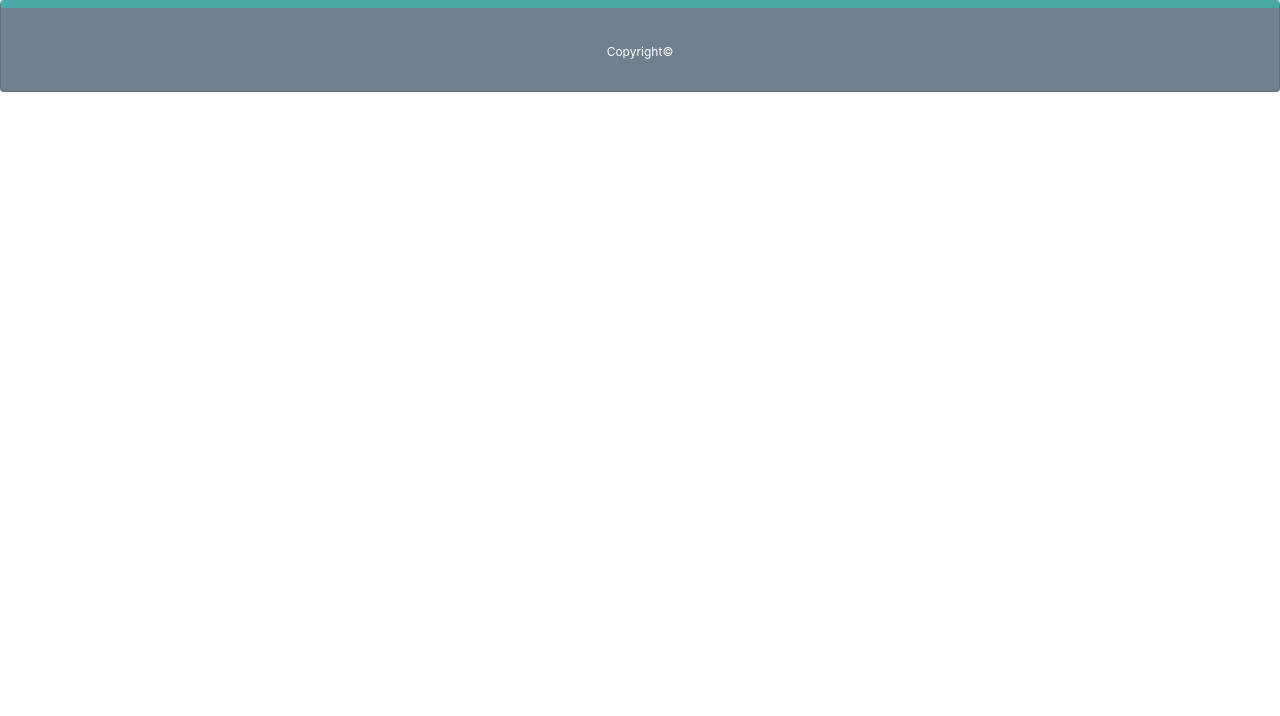
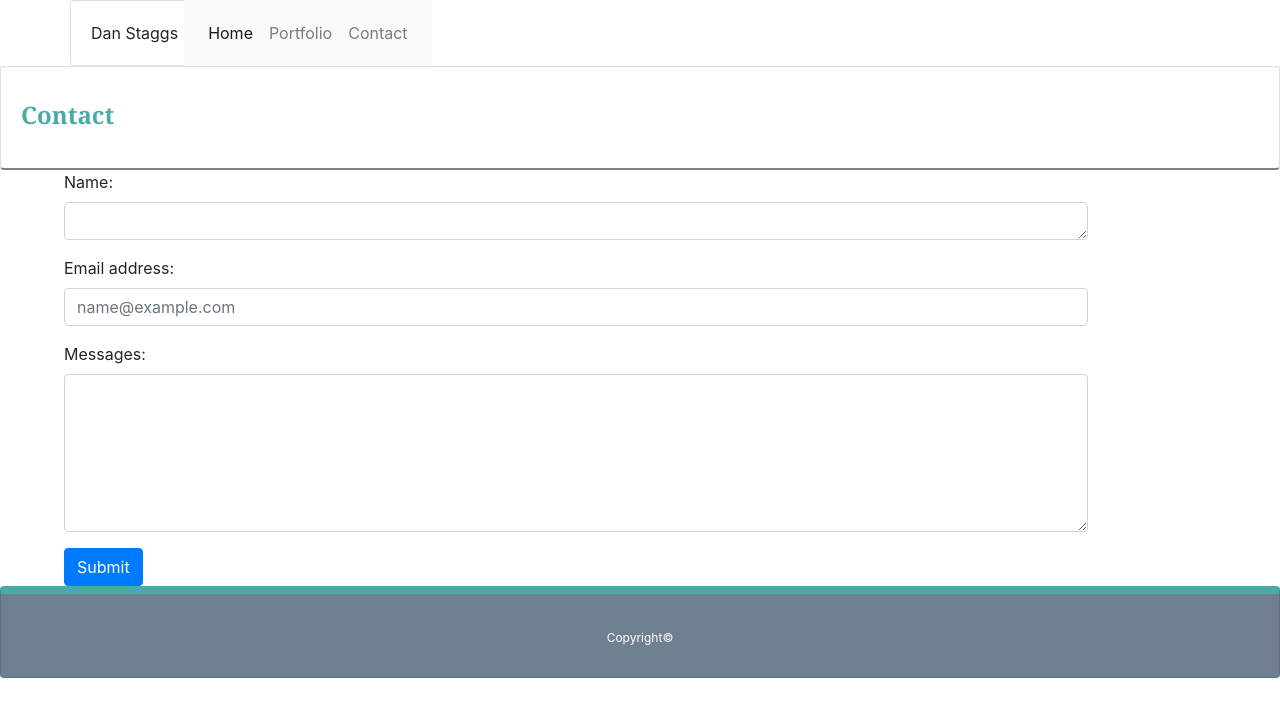
Before and after one commit to staggsdan/Bootstrap-Portfolio, a plain HTML site: page contact.html in a window 1280 px wide. Drawn offline with nearby package versions, Linux system fonts and the light colour scheme.

Commit message:
last upload before deadline. Check code for my questions and rants. Really did not enjoy working more closely with Bootstrap.

```diff
--- a/contact.html
+++ b/contact.html
@@ -10,20 +10,54 @@
 </head>
 <body>
 
-    <div id="toprow">
-        <div id="logo">
+        <div class="container">
+                <div id="toprow" class="row">
 
-        </div>
-        <div id="navigation">
+                    <!-- I don't understand why I'm doing a col-8 and a col-4, but the elements are still side by side. I'm doing it exactly the way it is in the example. -->
 
-        </div>
-    </div>
+                    <div id="logo" class="card" class="col-8">
+                            <div class="card-body" >
+                              Dan Staggs
+                            </div>
 
-    <div id="subhead">
+                    </div>
+                    <div id="navigation" class="row">
+                            <nav class="navbar navbar-expand-lg navbar-light bg-light" class="col-4">
 
-    </div>
+                                      <div class="navbar-nav">
+                                        <a class="nav-item nav-link active" href="./index.html">Home <span class="sr-only">(current)</span></a>
+                                        <a class="nav-item nav-link" href="./portfolio.html">Portfolio</a>
+                                        <a class="nav-item nav-link" href="./contact.html">Contact</a>
+                                        <!-- <a class="nav-item nav-link disabled" href="#">Disabled</a> -->
+                                      </div>
+                                    </div>
+                                  </nav>
+                    </div>
+                </div>
+            </div>
+
+                <div id="subhead" class="card">
+                    <div class="card-body">
+                        Contact
+                    </div>
+                </div>
 
     <div id="form">
+            <form>
+                    <div class="form-group">
+                            <label for="exampleFormControlTextarea1">Name:</label>
+                            <textarea class="form-control" id="exampleFormControlTextarea1" rows="1"></textarea>
+                          </div>
+                    <div class="form-group">
+                      <label for="exampleFormControlInput1">Email address:</label>
+                      <input type="email" class="form-control" id="exampleFormControlInput1" placeholder="name@example.com">
+                    </div>
+                    <div class="form-group">
+                      <label for="exampleFormControlTextarea1">Messages:</label>
+                      <textarea class="form-control" id="exampleFormControlTextarea1" rows="6"></textarea>
+                    </div>
+                  </form>
+                  <button type="submit" class="btn btn-primary">Submit</button>
 
     </div>
 
--- a/master.css
+++ b/master.css
@@ -10,3 +10,29 @@
 #navigation{
     float: right;
 }
+
+#subhead {
+    /* width: 840px; */
+    font-family: Georgia, 'Times New Roman', Times, serif;
+    margin: 0 auto;
+    padding: 10px 0 15px 0;
+    border-bottom: 2px gray solid;
+    background: white;
+    color: #4aaaa5;
+    font-size: 24px;
+    font-weight: bold;
+}
+
+#body-row {
+    margin-top: 20px;
+}
+
+#form {
+    width: 80%;
+    margin-left: 5%;
+}
+
+img{
+    max-width: 400px;
+    margin:20px;
+}
```
Also changed, not shown: index.html (+23 -15 lines), portfolio.html (+49 -9 lines).
